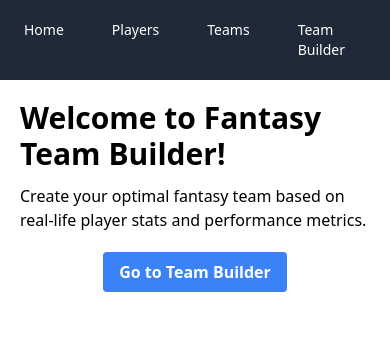
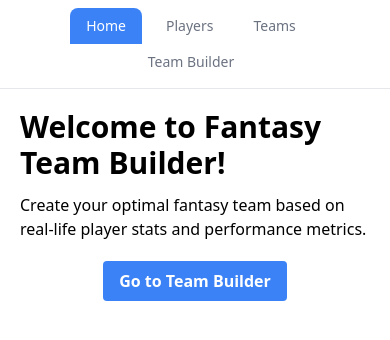
Before and after one commit to saumG/fpl-team-builder, a Next.js app: page / in a window 390 px wide. Shown: the top 340 px of the page. Built offline with nearby package versions, Linux system fonts and the light colour scheme.

Commit message:
fixed header to be responsive to page selected

```diff
--- a/app/builder/page.tsx
+++ b/app/builder/page.tsx
@@ -350,7 +350,7 @@ export default function BuilderSection() {
   return (
     <div>
       <div className="flex justify-center">
-        <div className="stat-section p-5 flex flex-col ">
+        <div className="stat-section flex flex-col ">
           <div className="flex justify-center p-3 text-lg text-slate-950">
             Stats Table
           </div>
@@ -410,6 +410,8 @@ export default function BuilderSection() {
                         src="/close-button.svg"
                         alt=""
                         onClick={() => removeStat(stat.id)}
+                        height={20}
+                        width={20}
                       />
                     </td>
                   </tr>
@@ -432,7 +434,7 @@ export default function BuilderSection() {
             </button>
           </div>
         </div>
-        <div className="built-team-section p-5 flex flex-col gap-4 justify-center items-center">
+        <div className="built-team-section pl-8 pt-2 flex flex-col gap-2 justify-center items-center">
           <div className="search-bar flex justify-center ">
             <div className="search">
               <div className="search-inputs flex border-2 justify-between rounded border-slate-300">
@@ -449,13 +451,21 @@ export default function BuilderSection() {
                 ></input>
                 <div className="search-icon h-6 w-12 bg-white grid place-items-center focus:outline-none">
                   {filteredData.length == 0 ? (
-                    <Image className="h-5" src="/search-52.svg" alt="" />
+                    <Image
+                      className="h-5"
+                      src="/search-52.svg"
+                      alt=""
+                      height={20}
+                      width={20}
+                    />
                   ) : (
                     <Image
                       className="h-5 cursor-pointer"
                       src="/icons8-close.svg"
                       alt=""
                       onClick={clearInput}
+                      height={20}
+                      width={20}
                     />
                   )}
                 </div>
@@ -472,13 +482,15 @@ export default function BuilderSection() {
                           {player.first_name + " " + player.second_name}
                         </div>
                         <Image
-                          className="h-8 cursor-pointer"
+                          className="h-8 cursor-pointer mr-2"
                           src="/icons8-plus.svg"
                           alt=""
                           onClick={() => {
                             addToTeam(player);
                             clearInput();
                           }}
+                          height={20}
+                          width={20}
                         />
                       </div>
                     );
@@ -589,47 +601,3 @@ export default function BuilderSection() {
     </div>
   );
 }
-
-// <div className="team-tables">
-//           {Object.entries(team).map(([position, players], index) => (
-//             <div key={position} className="team-table mb-4">
-//               <h3 className="text-lg font-bold text-center">{position}</h3>
-//               <table className="table-auto w-full">
-//                 <thead>
-//                   <tr className="bg-gray-200">
-//                     <th className="px-4 py-2">Player Name</th>
-//                     <th className="px-4 py-2">Position Rank</th>
-//                     <th className="px-4 py-2">Total Rank</th>
-//                   </tr>
-//                 </thead>
-//                 <tbody>
-//                   {isLoading ? (
-//                     <div>Loading team...</div>
-//                   ) : (
-//                     players.map((player: any, index) => (
-//                       <tr key={index} className={player ? "bg-green-100" : ""}>
-//                         <td className="border px-4 py-2 text-center">
-//                           {player
-//                             ? `${player.first_name} ${player.second_name}`
-//                             : ""}
-//                         </td>
-//                         <td className="border px-4 py-2 text-center">...</td>{" "}
-//                         {/* Your other cells */}
-//                         <td className="border px-4 py-2 text-center">
-//                           {player && (
-//                             <button
-//                               onClick={() => removeFromTeam(player)}
-//                               className="bg-red-500 hover:bg-red-700 text-white font-bold py-1 px-2 rounded"
-//                             >
-//                               Remove
-//                             </button>
-//                           )}
-//                         </td>
-//                       </tr>
-//                     ))
-//                   )}
-//                 </tbody>
-//               </table>
-//             </div>
-//           ))}
-//         </div>
--- a/app/layout.tsx
+++ b/app/layout.tsx
@@ -3,10 +3,9 @@ import { Inter } from "next/font/google";
 import "./globals.css";
 
 export const metadata = {
-  metadataBase: new URL("https://google.com"),
-  title: "Vercel Postgres Demo with Kysely",
+  title: "Fantasy Premier League Team Builder",
   description:
-    "A simple Next.js app with Vercel Postgres as the database and Kysely as the ORM",
+    "Create your optimal fantasy team based on real-life player stats and performance metrics.",
 };
 
 const inter = Inter({
--- a/components/header.tsx
+++ b/components/header.tsx
@@ -1,20 +1,61 @@
+"use client";
+
 import Link from "next/link";
+import { usePathname } from "next/navigation";
 
 export default function Header() {
+  const pathname = usePathname();
+
   return (
-    <nav className="bg-gray-800 p-3 text-white flex align-middle justify-center gap-6">
-      <Link href="/" className="px-3 py-2 rounded-md text-sm font-medium">
+    <ul className="p-2 flex flex-wrap justify-center text-sm font-medium text-center text-gray-500 border-b border-gray-200">
+      <li className="mr-2">
+        <Link
+          href="/"
+          className={`inline-block py-2 px-4 rounded-t-lg ${
+            pathname === "/"
+              ? "text-white bg-blue-500"
+              : "hover:text-gray-600 hover:bg-gray-50"
+          }`}
+        >
           Home
         </Link>
-      <Link href="players" className="px-3 py-2 rounded-md text-sm font-medium">
+      </li>
+      <li className="mr-2">
+        <Link
+          href="/players"
+          className={`inline-block py-2 px-4 rounded-t-lg ${
+            pathname === "/players"
+              ? "text-white bg-blue-500"
+              : "hover:text-gray-600 hover:bg-gray-50"
+          }`}
+        >
           Players
         </Link>
-      <Link href="teams" className="px-3 py-2 rounded-md text-sm font-medium">
+      </li>
+      <li className="mr-2">
+        <Link
+          href="/teams"
+          className={`inline-block py-2 px-4 rounded-t-lg ${
+            pathname === "/teams"
+              ? "text-white bg-blue-500"
+              : "hover:text-gray-600 hover:bg-gray-50"
+          }`}
+        >
           Teams
         </Link>
-      <Link href="builder" className="px-3 py-2 rounded-md text-sm font-medium">
+      </li>
+      <li className="mr-2">
+        <Link
+          href="/builder"
+          className={`inline-block py-2 px-4 rounded-t-lg ${
+            pathname === "/builder"
+              ? "text-white bg-blue-500"
+              : "hover:text-gray-600 hover:bg-gray-50"
+          }`}
+        >
           Team Builder
         </Link>
-    </nav>
+      </li>
+    </ul>
   );
 }
```
Also changed, not shown: app/page.tsx (+7 -2 lines). Lines whose indentation alone changed are shown as unchanged.
